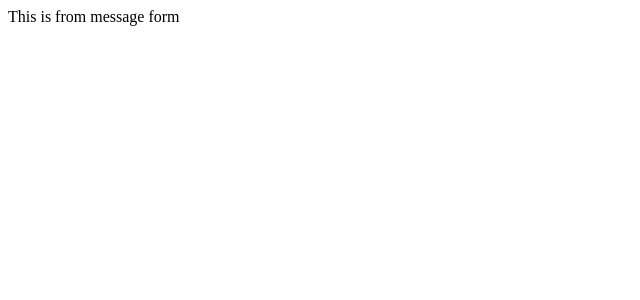
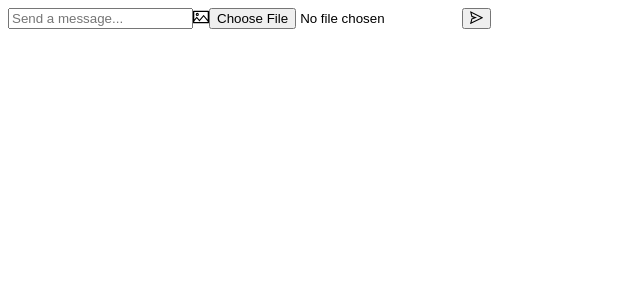
Before and after one commit to bhanushi-goyal/chat-bot-app, a React (Create React App) app: page /messageForm in a window 1280 px wide. Shown: the top 300 px of the page, without its empty margins (0-640 px from the left). Built offline with nearby package versions, Linux system fonts and the light colour scheme.

Commit message:
New message Files added

```diff
--- a/package.json
+++ b/package.json
@@ -3,6 +3,7 @@
   "version": "0.1.0",
   "private": true,
   "dependencies": {
+    "@ant-design/icons": "^5.3.1",
     "@material-tailwind/react": "^2.1.9",
     "@material-ui/core": "^4.12.4",
     "@testing-library/jest-dom": "^5.17.0",
--- a/src/Components/MessageForm.js
+++ b/src/Components/MessageForm.js
@@ -1,9 +1,61 @@
-import React from "react"
+import React, { useState } from "react"
+import {SendOutlined, PictureOutlined} from "@ant-design/icons"
+import {sendMessage, isTyping} from "react-chat-engine"
 
-function MessageForm(){
+function MessageForm(props){
 
-    return(
-        <div>This is from message form</div>
+    const [value, setValue] = useState("")
+    const {chatId, creds} = props
+
+    const handleChange = (event) => {
+        setValue(event.target.value)
+    }
+
+    isTyping(props, chatId)
+
+    const handleSubmit = (event) => {
+        event.preventDefault()
+
+        const text = value.trim()
+
+        if (text.length > 0) {
+            sendMessage(creds, chatId, { text })
+        }
+
+        setValue("")
+    }
+
+    /**
+        * Handle upload function
+        * -    it sends the message from the component of creds and chatId
+        *       -   something
+        * -    it is used as a onClick function.
+        * @param {*} event
+        * @returns {}
+    */
+
+    const handleUpload = (event) => {
+        sendMessage(creds, chatId, { files: event.target.files, text: '' })
+    }
+
+    return (
+        <form onSubmit={handleSubmit}>
+            <input
+                placeholder="Send a message..."
+                value={value}
+                onChange={handleChange}
+                onSubmit={handleSubmit}
+            />
+            <label htmlFor="upload-button">
+                <span><PictureOutlined /></span>
+            </label>
+            <input
+                type="file"
+                multiple={false}
+                onChange={handleUpload.bind(this)}
+            />
+            <button type="submit"><SendOutlined /></button>
+        </form>
     )
 }
 
--- a/src/Components/MyMessage.js
+++ b/src/Components/MyMessage.js
@@ -1,10 +1,19 @@
 import React from 'react'
 
-function MyMessage() {
+const MyMessage = ({message}) => {
+
+    // const [attachments, setAttachments] = useState([])
+
+    if(message.attachments && message.attachments.length > 0){
+
+        return(
+            <img src={message.attachments[0].file} alt='attachment' />
+        )
+    }
 
     return (
 
-        <div>This is my message.</div>
+        <div>{message.text}</div>
     )
 }
 
--- a/src/Components/TheirMessage.js
+++ b/src/Components/TheirMessage.js
@@ -1,11 +1,27 @@
 import React from 'react'
 
-function TheirMessage() {
+const TheirMessage = ({lastMessage, message}) => {
+    const isFirstMessageByUser = !lastMessage || lastMessage.sender.username !== message.sender.username
 
     return (
+        <div>
+            {isFirstMessageByUser && (
+                <div
+                  style={{ backgroundImage: message.sender && `url(${message.sender.avatar})` }}
+                />
+            )}
+            {message.attachments && message.attachments.length > 0 ?
+                (
+                    <img src={message.attachments[0].file} alt="message-attachment" />
+                )
 
-        <div>This is from their message.</div>
+                :
 
+                (
+                    <div>{message.text}</div>
+                )
+            }
+        </div>
     )
 }
 
```
Also changed, not shown: 1 other file (tests, documents, lock files or other folders).
